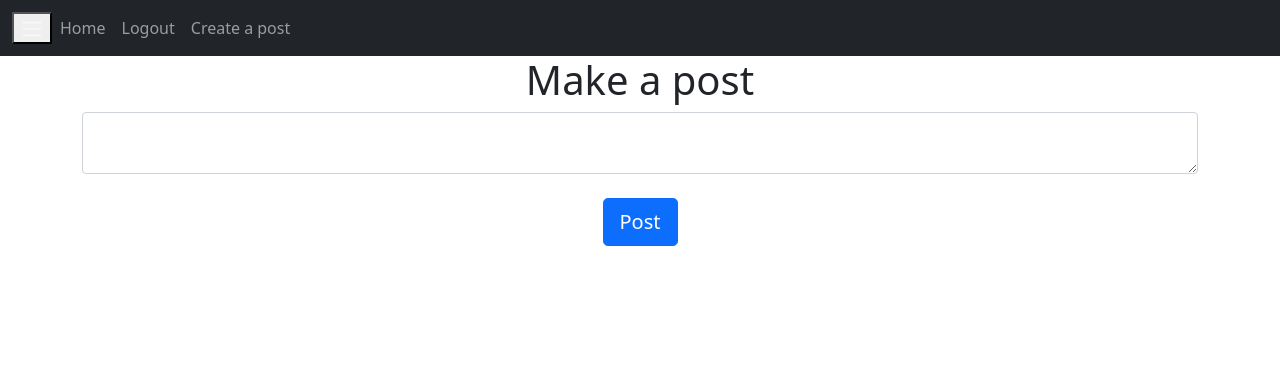
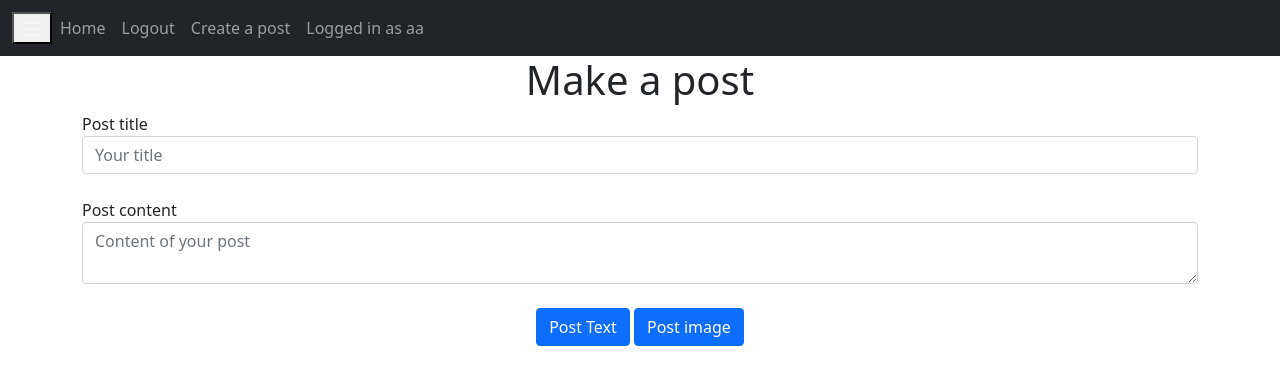
Before and after one commit to ArturCSegat/PlataCopia, a Flask app: page /create-post in a window 1280 px wide. Shown: the top 385 px of the page. Run offline with Flask 2, Linux system fonts and the light colour scheme; a user stored in the database is signed in.

Commit message:
added title to posts and images; improved post type ui

```diff
--- a/tempCodeRunnerFile.py
+++ /dev/null
@@ -1 +0,0 @@
-    app.run(debug=True)
--- a/website/models.py
+++ b/website/models.py
@@ -17,12 +17,14 @@ class User(db.Model, UserMixin):
 
 class Post(db.Model):
     id = db.Column(db.Integer, primary_key=True)
+    title = text = db.Column(db.Text, nullable=False)
     text = db.Column(db.Text, nullable=False)
     date_created = db.Column(db.DateTime(timezone=True), default=func.now())
     author = db.Column(db.Integer, db.ForeignKey('user.id', ondelete='CASCADE'), nullable=False)
 
 class ImagePost(db.Model):
     id = db.Column(db.Integer, primary_key=True)
+    title = text = db.Column(db.Text, nullable=False)
     text = db.Column(db.Text, nullable=False)
     date_created = db.Column(db.DateTime(timezone=True), default=func.now())
     author = db.Column(db.Integer, db.ForeignKey('user.id', ondelete='CASCADE'), nullable=False)
--- a/website/templates/base.html
+++ b/website/templates/base.html
@@ -16,27 +16,25 @@
 <body>
     <nav class="navbar navbar-expand-lg navbar-dark bg-dark">
         <div class="container-fluid">
-        <button
-            class="navbat-toggler"
-            type="button"
-            data-bs-toggle="collapse"
-            data-bs-target="#navbar"
-        >
-            <span class="navbar-toggler-icon"></span>
-        </button>
+        <button class="navbat-toggler" type="button" data-bs-toggle="collapse" data-bs-target="#navbar"><span class="navbar-toggler-icon"></span></button>
             <div class="collapse navbar-collapse" id="navbar">
+
                 <div class="navbar-nav">
                 <a class="nav-item nav-link" href="/home">Home</a>
                 {% if user.is_authenticated %}
 
                     <a class="nav-item nav-link" href="/logout">Logout</a>
-                    <a class="nav-item nav-link" href="/post-type">Create a post</a>
+                    <a class="nav-item nav-link" href="/create-post">Create a post</a>
+                    <a class="nav-item nav-link" href="/posts/{{user.username}}">Logged in as {{user.username}}</a>
                     {% else %}
                     <a class="nav-item nav-link" href="/login">Login</a>
                     <a class="nav-item nav-link" href="/signup">Sign Up</a>
                     {% endif %}
 
                 </div>
+
+
+
             </div>
         </div>
     </nav>
--- a/website/templates/create-post.html
+++ b/website/templates/create-post.html
@@ -12,11 +12,23 @@ Create a text post
 
 <form method="POST">
 
-    <textarea name="text" id="text" class="form-control"> </textarea>
-        <br>
-        <div align='center'>
-            <button type='submit' class="btn btn-lg btn-primary">Post</button>
-        </div>
+    <label for="email">Post title</label>
+    <input type="text" id="title" name="title" class="form-control" placeholder="Your title"/>
+
+    <br>
+
+    <label for="email">Post content</label>
+    <textarea placeholder="Content of your post" name="text" id="text" class="form-control" ></textarea>
+
+    <br>
+
+    <div align='center'>
+
+        <button class="btn btn-primary" type="submit">Post Text</button>
+        <a href="/image-post" class="btn btn-primary btn-"  role="button" aria-disabled="true">Post image</a>
+
+    </div>
+
 
 
 
--- a/website/templates/posts-div.html
+++ b/website/templates/posts-div.html
@@ -10,7 +10,7 @@
 
     <div class="card border-dark">
         <div class='card-header d-flex justify-content-between align-items-center'>
-            <a href="/posts/{{post.user.username}}">{{post.user.username}}</a>
+            <h3>{{post.title}}</h3>
             <div class="btn-group">
                 <button type='button' class='btn btn-sm btn-primary dropdown-toggle' data-bs-toggle='dropdown'></button>
                 <ul class='dropdown-menu'>
@@ -22,6 +22,7 @@
 
         </div>
         <div class='card-body'>
+            <div class="card-subtitle"><a href="/posts/{{post.user.username}}">{{post.user.username}}</a></div>
             <div class='card-text'>{{post.text}}</div>
         </div>
         <div class="card-footer text-muted">{{post.date_created}}</div>
@@ -33,7 +34,7 @@
 
     <div class="card border-dark">
         <div class='card-header d-flex justify-content-between align-items-center'>
-            <a href="/posts/{{image.user.username}}">{{image.user.username}}</a>
+            <h3>{{image.title}}</h3>
             <div class="btn-group">
                 <button type='button' class='btn btn-sm btn-primary dropdown-toggle' data-bs-toggle='dropdown'></button>
                 <ul class='dropdown-menu'>
@@ -45,6 +46,7 @@
 
         </div>
         <div class='card-body'>
+            <div class="card-subtitle"><a href="/posts/{{image.user.username}}">{{image.user.username}}</a></div>
             <div class='card-text'><img src={{image.text}} alt='Image Post', style="max-width:500px;max-height:500px;"></div>
         </div>
         <div class="card-footer text-muted">{{image.date_created}}</div>
--- a/website/views.py
+++ b/website/views.py
@@ -23,13 +23,15 @@ def home():
 @login_required
 def create_post():
     if request.method == 'POST':
+
+        title = request.form.get('title')
         text = request.form.get('text')
 
         if not text:
             flash('Post cannot be empty', category='error')
 
         else:
-            new_post = Post(text=str(text), author=current_user.id)
+            new_post = Post(text=str(text), author=current_user.id, title=title)
 
             db.session.add(new_post)
             db.session.commit()
@@ -38,6 +40,28 @@ def create_post():
             return redirect(url_for('views.home'))
 
     return render_template('create-post.html', user=current_user)
+
+@views.route('/image-post', methods =['GET', 'POST'])
+@login_required
+def create_image_post():
+    if request.method == 'POST':
+
+        title = request.form.get('title')
+        text = request.form.get('link')
+
+        if not text:
+            flash('Post cannot be empty', category='error')
+
+        else:
+            new_post = ImagePost(text=str(text), author=current_user.id, title=title)
+
+            db.session.add(new_post)
+            db.session.commit()
+
+            flash('Post posted', category='success')
+            return redirect(url_for('views.home'))
+
+    return render_template('image-post.html', user=current_user)
 
 @views.route('/delete-post/<id>')
 @login_required
@@ -89,25 +113,7 @@ def user_profile(username):
     images = ImagePost.query.filter_by(author=user.id).all()
     return render_template("posts.html", user=current_user, posts=posts, images=images, username=username)
 
-@views.route('/image-post', methods =['GET', 'POST'])
-@login_required
-def create_image_post():
-    if request.method == 'POST':
-        text = request.form.get('link')
 
-        if not text:
-            flash('Post cannot be empty', category='error')
-
-        else:
-            new_post = ImagePost(text=str(text), author=current_user.id)
-
-            db.session.add(new_post)
-            db.session.commit()
-
-            flash('Post posted', category='success')
-            return redirect(url_for('views.home'))
-
-    return render_template('image-post.html', user=current_user)
 
 @views.route('/post-type')
 @login_required
```
Also changed, not shown: website/templates/image-post.html (+15 -2 lines), website/templates/post-type.html (deleted, +0 -14 lines), website/database.db.
